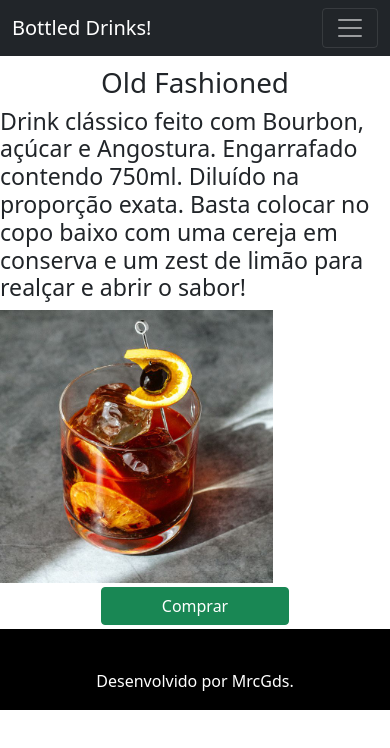
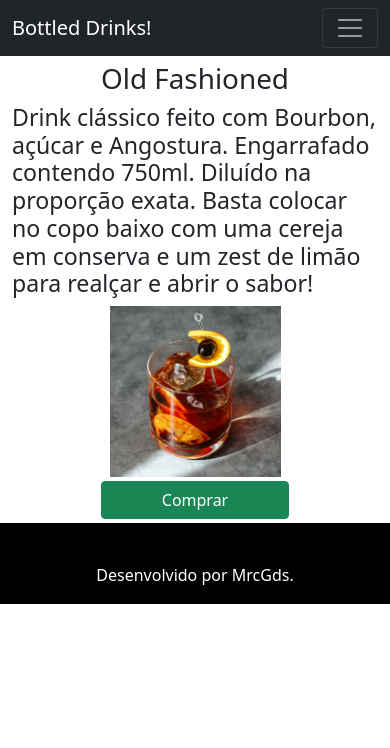
Before and after one commit to MarcoGds/Front-End, a plain HTML site: page old-fashioned.html in a window 390 px wide. Drawn offline with nearby package versions, Linux system fonts and the light colour scheme.

Commit message:
1.7
Responsividade consertada

```diff
--- a/css/style.css
+++ b/css/style.css
@@ -1,4 +1,4 @@
-.col-1 {width: 8.33%;}
+/* .col-1 {width: 8.33%;}
 .col-2 {width: 16.66%;}
 .col-3 {width: 25%;}
 .col-4 {width: 33.33%;}
@@ -9,7 +9,7 @@
 .col-9 {width: 75%;}
 .col-10 {width: 83.33%;}
 .col-11 {width: 91.66%;}
-.col-12 {width: 100%;}
+.col-12 {width: 100%;} */
 
 body {
     margin: 0;
@@ -62,7 +62,7 @@ body {
 }
 
 .drinkFoto {
-    width: 70%;
+    width: 60%;
 }
 
 footer {
@@ -91,9 +91,8 @@ footer {
     h1 {
         padding-top: 20%;
     }
-    .central {
-        padding-top: 10%;
-        padding-bottom: 10%;
+    .bou {
+        padding-top: 20%;
     }
 }
 
@@ -101,25 +100,17 @@ footer {
     h1 {
         padding-top: 9%;
     }
-    .central {
-        margin: 0%;
+    .bou {
+        padding-top: 9%;
     }
-    .container-xl {
-        display: contents;
-        text-align: left;
-    }
-    .bou {
-        padding-top: 8%;
-    }
-
 }
 
 @media screen and (max-width: 960px) {
     h1 {
         padding-top: 16%;
     }
-    .central {
-        margin: 0%;
+    .bou {
+        padding-top: 16%;
     }
 }
 
@@ -127,13 +118,7 @@ footer {
     h1 {
         padding-top: 14%;
     }
-    .central {
-        margin: 0%;
-    }
-    .container-xl {
-        height: 100%;
-    }
     .bou {
-        padding-top: 17%;
+        padding-top: 16%;
     }
 }
--- a/old-fashioned.html
+++ b/old-fashioned.html
@@ -42,13 +42,20 @@
 
     <h1 class="bou">Old Fashioned</h1>
 
-    <div class="col-12">
-      <div class="container-xl col-6">
-          <h3 >Drink clássico feito com Bourbon, açúcar e Angostura.
-              Engarrafado contendo 750ml. Diluído na proporção exata.
-              Basta colocar no copo baixo com uma cereja em conserva e um zest de limão para realçar e abrir o sabor!
-          </h3>
-          <img class="drinkFoto col-6" src="img/old-fashioned.jpg" alt="Drink Dry Martini">
+    <div class="container">
+      <div class="row justify-content-center">
+        <div class="col-12">
+            <h3 >Drink clássico feito com Bourbon, açúcar e Angostura.
+                Engarrafado contendo 750ml. Diluído na proporção exata.
+                Basta colocar no copo baixo com uma cereja em conserva e um zest de limão para realçar e abrir o sabor!
+            </h3>
+        </div>
+      </div>
+    </div>
+
+    <div class="container">
+      <div class="row justify-content-center">
+        <img class="col-6" src="img/old-fashioned.jpg" alt="Drink Dry Martini">
       </div>
     </div>
 
```
Also changed, not shown: boulevardier.html (+9 -2 lines), dry-martini.html (+17 -8 lines), index.html (+5 -6 lines), manhattan.html (+13 -6 lines).
